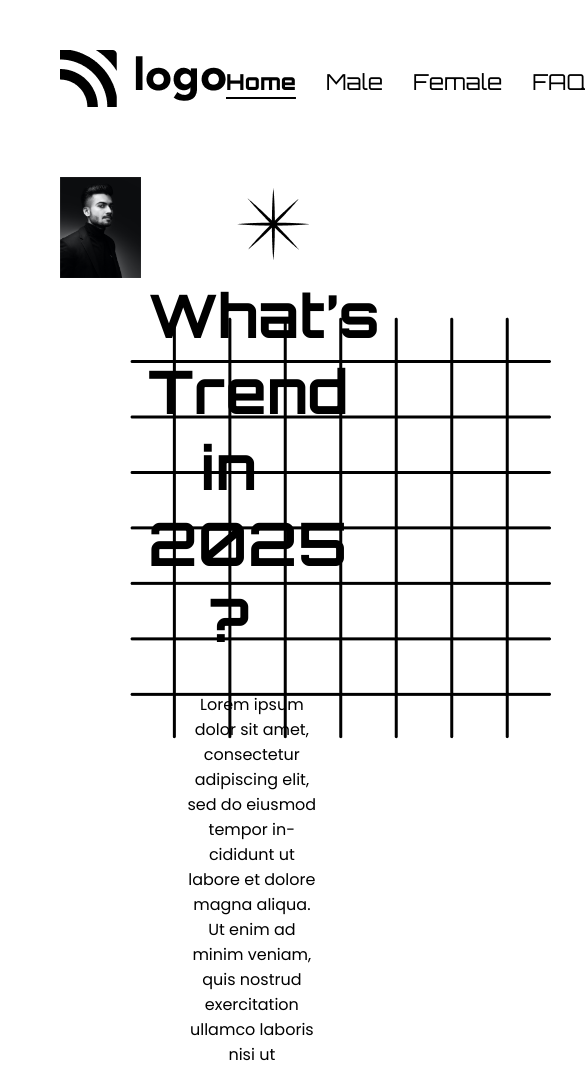
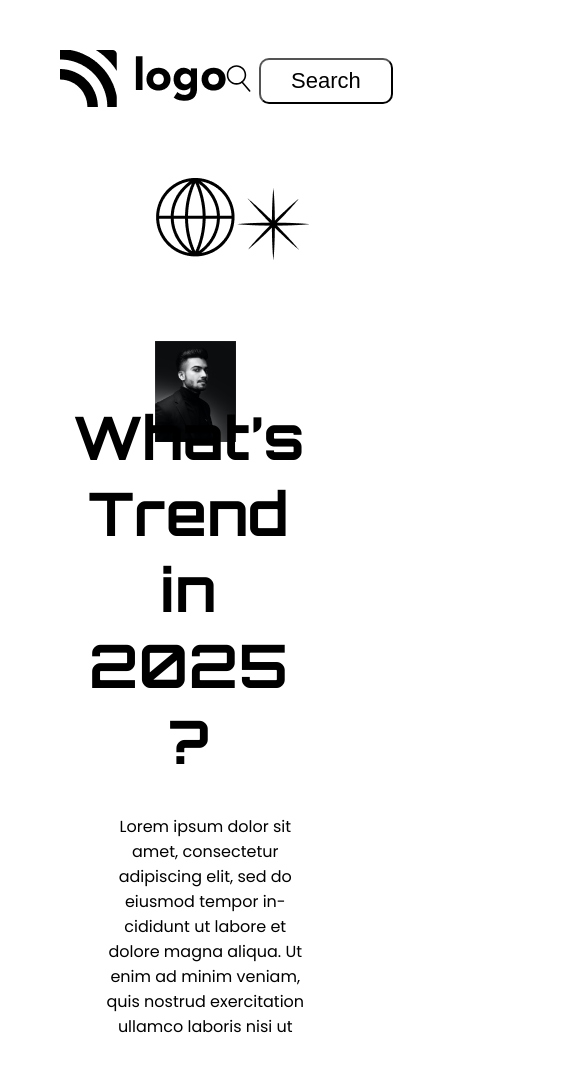
Before and after one commit to raj-prog/street-style-landing-page, a plain HTML site: page index.html in a window 390 px wide. Shown: the top 1070 px of the page, 585 px wide, since content can reach past the window. Drawn offline with Linux system fonts and the light colour scheme.

Commit message:
website made responsive

```diff
--- a/media.css
+++ b/media.css
@@ -1,2 +1,26 @@
 @media screen and (max-width: 90rem) {
+  .globe img {
+    margin-bottom: 7rem;
+  }
+
+  .person {
+    text-align: center;
+    padding-top: 3rem;
+  }
+
+  .square {
+    display: none;
+  }
+
+  .hero-container-right {
+    margin-top: 45%;
+    width: 90%;
+    text-align: center;
+  }
 }
+
+@media screen and (max-width: 64rem) {
+  .navbar-container .list {
+    display: none;
+  }
+}
--- a/style.css
+++ b/style.css
@@ -63,15 +63,18 @@ body {
 }
 
 .globe img {
-  position: absolute;
-  top: -5rem;
-  right: 60rem;
+  display: block;
+  margin: 0 auto;
 }
 
 .star img {
   position: absolute;
   top: 1rem;
   right: 2rem;
+}
+
+.person {
+  margin-top: -6%;
 }
 
 .person img {
```
